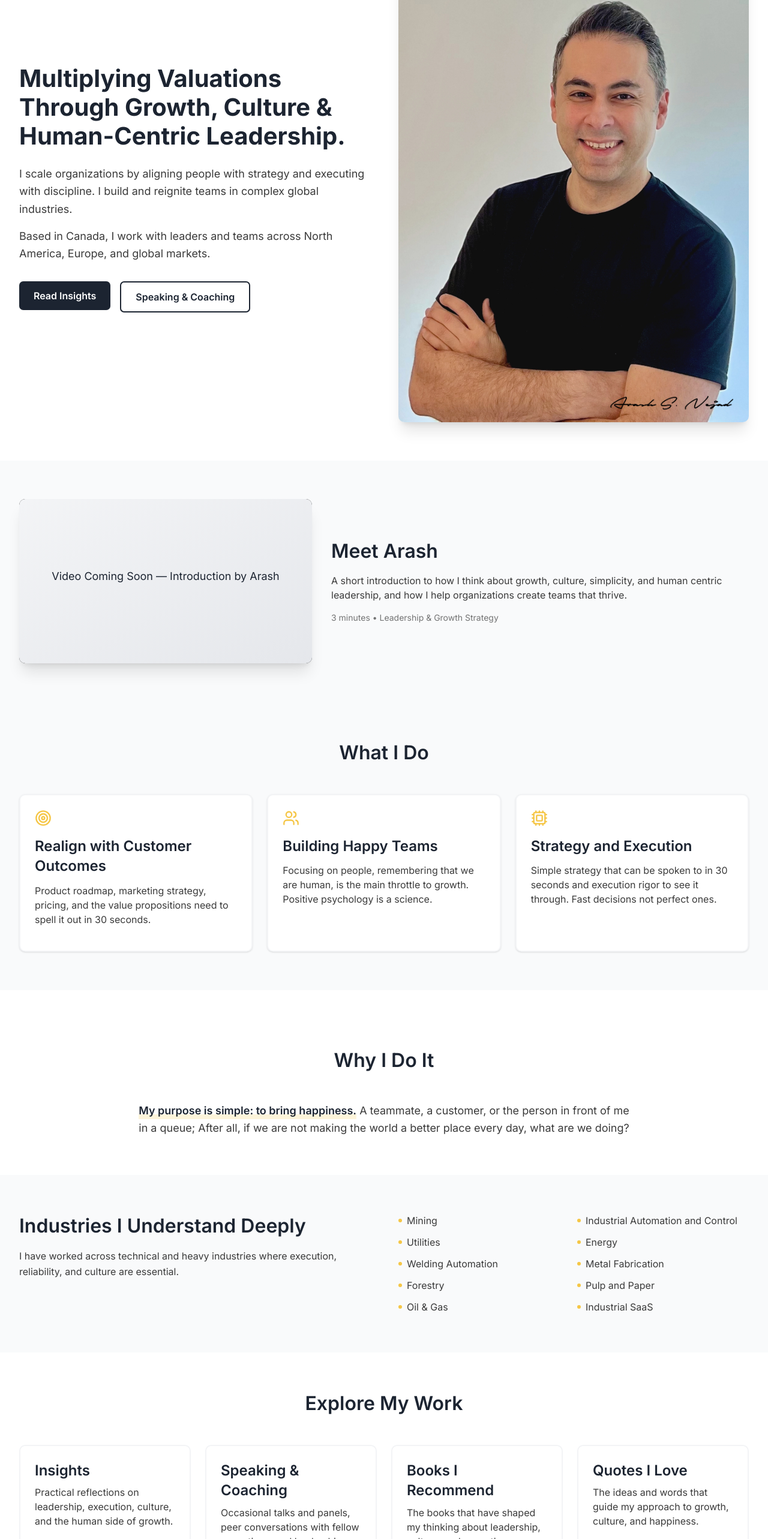
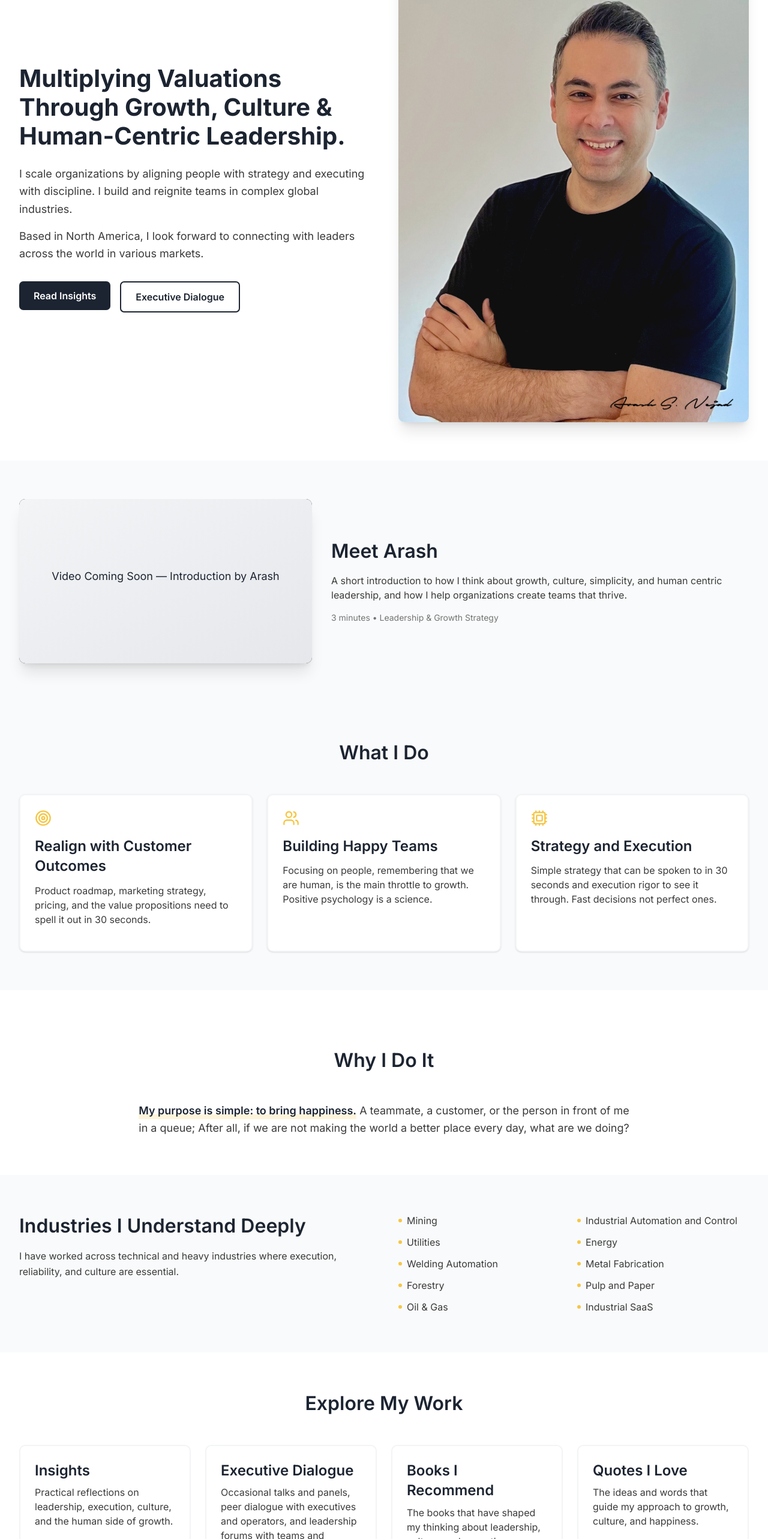
Before and after one commit to arashhappyteams/arashnejad-website, a React (Vite) app: page / in a window 1280 px wide. Shown: the part 171-2737 px from the top of the page at 60% size. Built offline with nearby package versions, Linux system fonts and the light colour scheme.

Commit message:
Rename 'Speaking & Coaching' to 'Executive Dialogue'
Updated section titles and descriptions for clarity and consistency.

```diff
--- a/src/pages/Home.tsx
+++ b/src/pages/Home.tsx
@@ -69,8 +69,8 @@ export function Home() {
       path: '/insights',
     },
     {
-      title: 'Speaking & Coaching',
-      description: 'Occasional talks and panels, peer conversations with fellow executives, and leadership forums with teams and boards.',
+      title: 'Executive Dialogue',
+      description: 'Occasional talks and panels, peer dialogue with executives and operators, and leadership forums with teams and boards.',
       path: '/speaking-coaching',
     },
     {
@@ -177,14 +177,14 @@ export function Home() {
                 I scale organizations by aligning people with strategy and executing with discipline. I build and reignite teams in complex global industries.
               </p>
               <p className="mb-8 text-lg leading-relaxed">
-                Based in Canada, I work with leaders and teams across North America, Europe, and global markets.
+                Based in North America, I look forward to connecting with leaders across the world in various markets.
               </p>
               <div className="flex flex-wrap gap-4">
                 <Button to="/insights" variant="primary">
                   Read Insights
                 </Button>
                 <Button to="/speaking-coaching" variant="secondary">
-                  Speaking & Coaching
+                  Executive Dialogue
                 </Button>
               </div>
             </motion.div>
```
